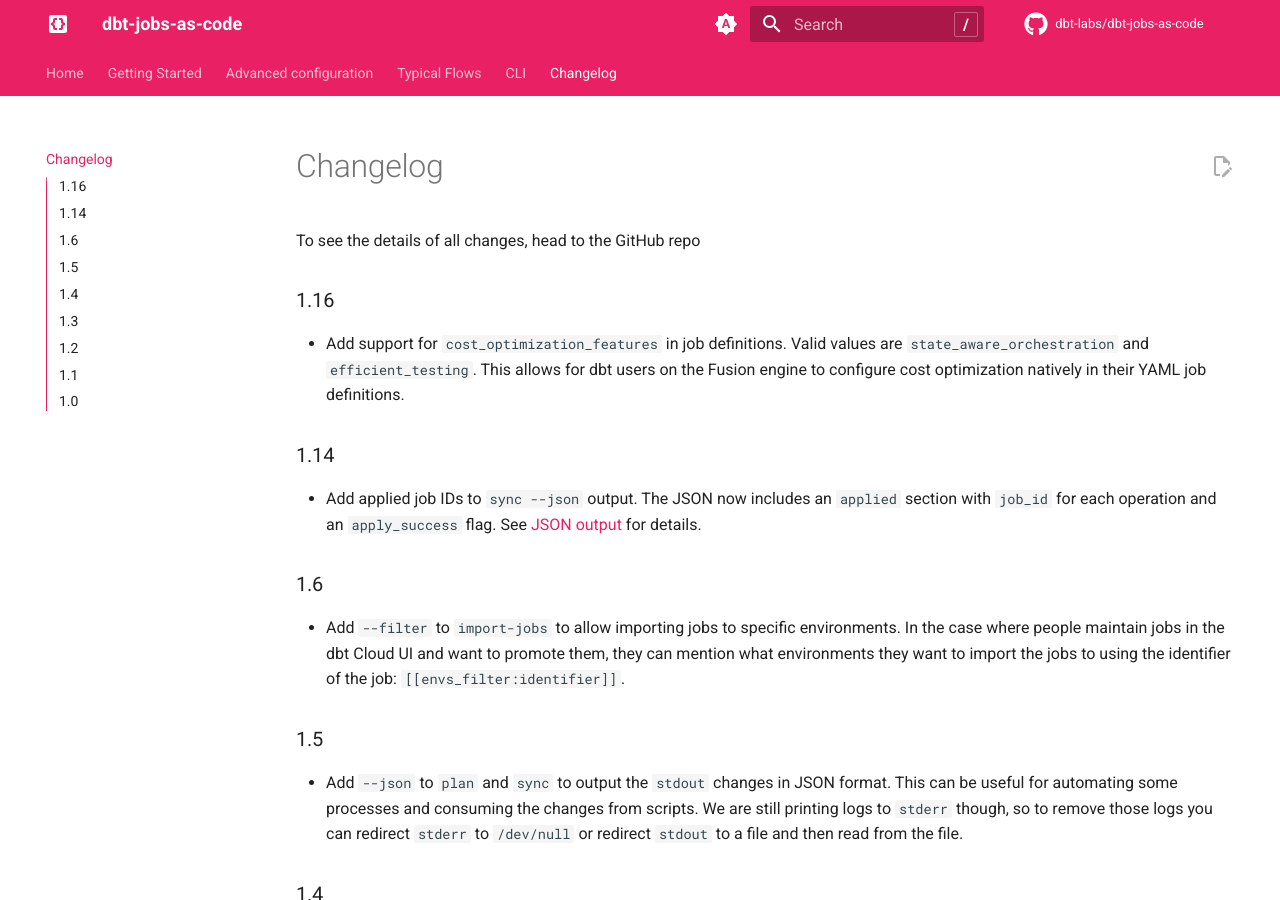
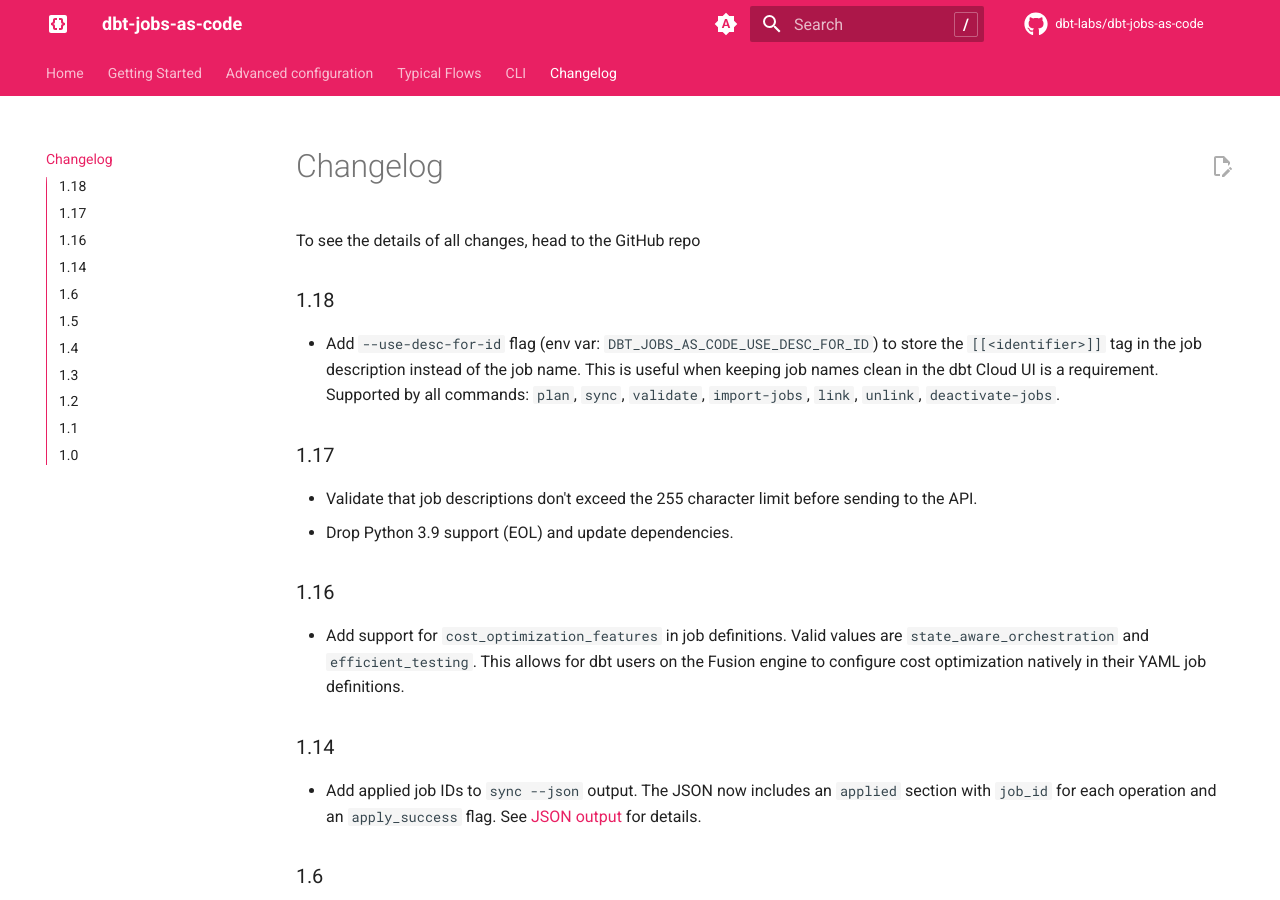
Before and after one commit to dbt-labs/dbt-jobs-as-code, an MkDocs documentation site: the page built from docs/changelog.md, in a window 1280 px wide and 900 px high. Built offline with MkDocs 1.6.1 and Material for MkDocs 9.7.7, drawn with Linux system fonts in a browser that asks for light colours; comment, search, counter and statistics services are not loaded; the version menu is left out.

Commit message:
Update docs for new release

```diff
--- a/docs/changelog.md
+++ b/docs/changelog.md
@@ -1,5 +1,14 @@
 
 To see the details of all changes, head to the GitHub repo
+
+### 1.18
+
+- Add `--use-desc-for-id` flag (env var: `DBT_JOBS_AS_CODE_USE_DESC_FOR_ID`) to store the `[[<identifier>]]` tag in the job description instead of the job name. This is useful when keeping job names clean in the dbt Cloud UI is a requirement. Supported by all commands: `plan`, `sync`, `validate`, `import-jobs`, `link`, `unlink`, `deactivate-jobs`.
+
+### 1.17
+
+- Validate that job descriptions don't exceed the 255 character limit before sending to the API.
+- Drop Python 3.9 support (EOL) and update dependencies.
 
 ### 1.16
 
```
Also changed, not shown: README.md (+16 -11 lines), docs/advanced_config/jobs_importing.md (+1 -1 lines), docs/getting_started.md (+1 -0 lines).
